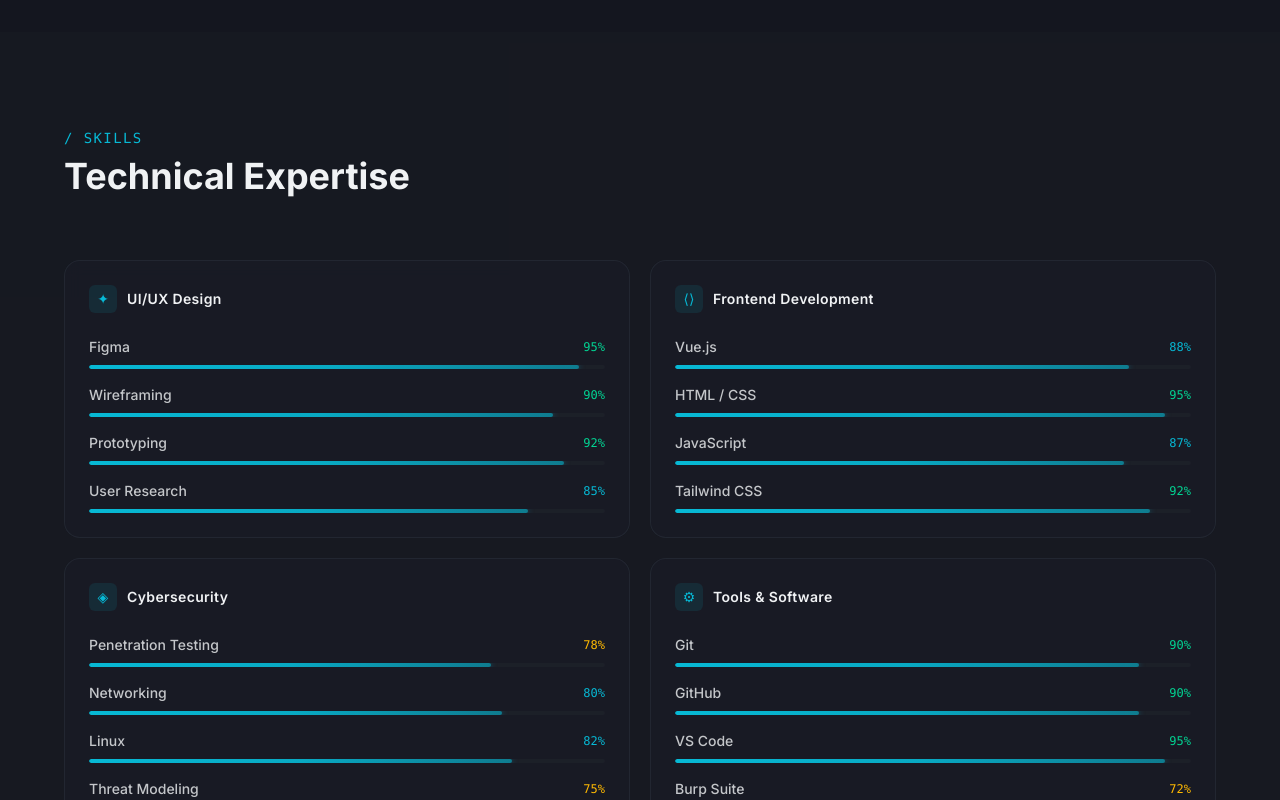
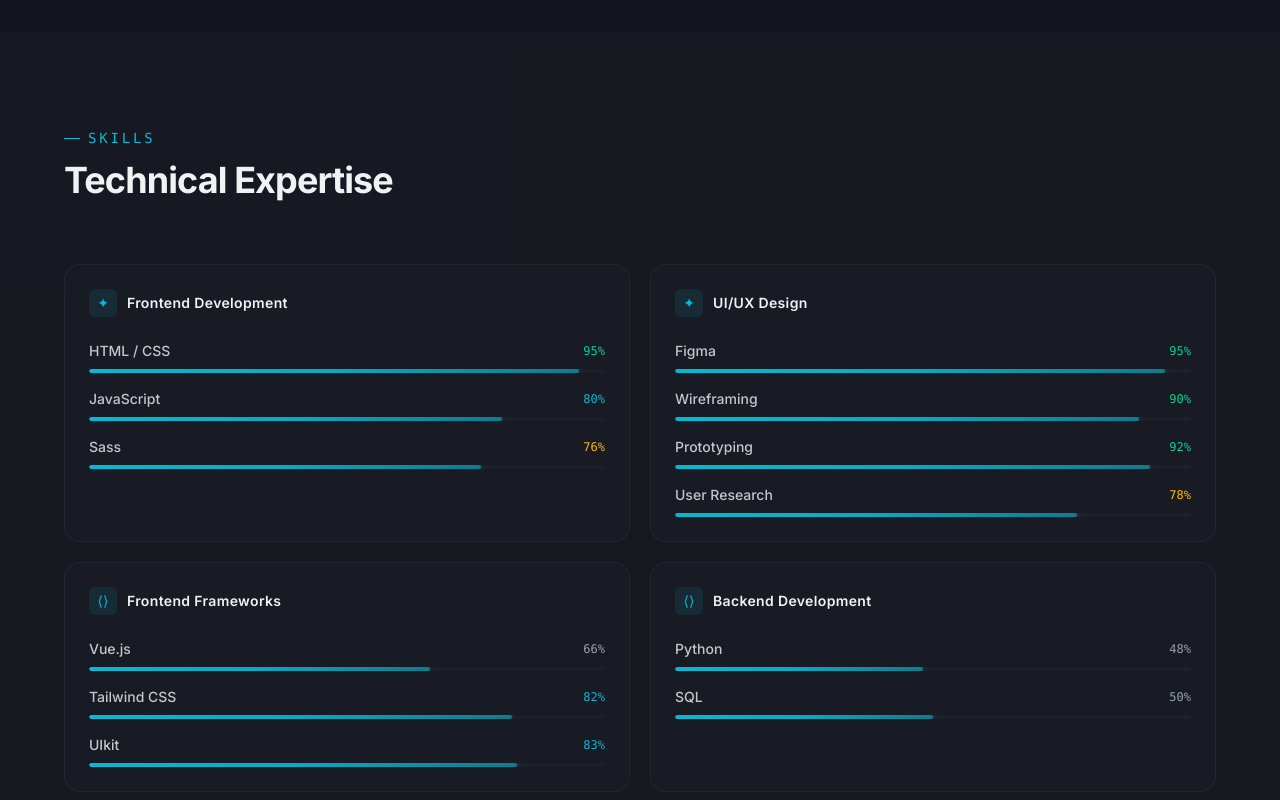
Before and after one commit to matthewarzola/BM_portfolio, a Vue app: page / in a window 1280 px wide. Shown: the part 3260-4060 px from the top of the page. Built offline with nearby package versions, Linux system fonts and the light colour scheme.

Commit message:
feat: update Skills section with new skill categories, improved layout, and animations

```diff
--- a/src/components/sections/Skills.vue
+++ b/src/components/sections/Skills.vue
@@ -5,33 +5,47 @@ import { ref, onMounted, onUnmounted } from 'vue'
 
 const categories = [
 	{
+		label: 'Frontend Development',
+		icon: '✦',
+		skills: [
+			{ name: 'HTML / CSS', level: 95 },
+			{ name: 'JavaScript', level: 80 },
+			{ name: 'Sass', level: 76 },
+		],
+	},
+	{
 		label: 'UI/UX Design',
 		icon: '✦',
 		skills: [
 			{ name: 'Figma', level: 95 },
 			{ name: 'Wireframing', level: 90 },
 			{ name: 'Prototyping', level: 92 },
-      { name: 'User Research', level: 85 },
+			{ name: 'User Research', level: 78 },
 		],
 	},
 	{
-    label: 'Frontend Development',
+		label: 'Frontend Frameworks',
 		icon: '⟨⟩',
 		skills: [
-      { name: 'Vue.js', level: 88 },
-      { name: 'HTML / CSS', level: 95 },
-      { name: 'JavaScript', level: 87 },
-      { name: 'Tailwind CSS', level: 92 },
+			{ name: 'Vue.js', level: 66 },
+			{ name: 'Tailwind CSS', level: 82 },
+			{ name: 'UIkit', level: 83 },
+		],
+	},
+	{
+		label: 'Backend Development',
+		icon: '⟨⟩',
+		skills: [
+			{ name: 'Python', level: 48 },
+			{ name: 'SQL', level: 50 },
 		],
 	},
 	{
 		label: 'Cybersecurity',
 		icon: '◈',
 		skills: [
-      { name: 'Penetration Testing', level: 78 },
-      { name: 'Networking', level: 80 },
-      { name: 'Linux', level: 82 },
-      { name: 'Threat Modeling', level: 75 },
+			{ name: 'Networking', level: 48 },
+			{ name: 'Linux', level: 50 },
 		],
 	},
 	{
@@ -41,7 +55,7 @@ const categories = [
 			{ name: 'Git', level: 90 },
 			{ name: 'GitHub', level: 90 },
 			{ name: 'VS Code', level: 95 },
-      { name: 'Burp Suite', level: 72 },
+
 		],
 	},
 ]
@@ -84,13 +98,17 @@ function delay(ci, si) {
 		<div class="max-w-6xl mx-auto" ref="sectionRef">
 
 			<!-- ── Header ──────────────────────────────────────────────────────── -->
-     <!-- Section Header -->
-      <Transition name="fade-up" appear>
-        <div v-if="inView" class="mb-16">
-          <p class="text-primary text-sm font-mono tracking-widest uppercase mb-2">/ skills</p>
-          <h2 class="text-3xl sm:text-4xl font-bold text-foreground">Technical Expertise</h2>
+			<div class="mb-16 transition-all duration-700 ease-out"
+				:class="inView ? 'opacity-100 translate-y-0' : 'opacity-0 translate-y-8'">
+				<p class="text-primary text-sm font-mono tracking-[0.2em] uppercase mb-3 flex items-center gap-2">
+					<span class="inline-block w-4 h-px bg-primary" aria-hidden="true" />
+					skills
+				</p>
+
+				<h2 class="text-3xl sm:text-4xl font-bold text-foreground tracking-tight">
+					Technical Expertise
+				</h2>
 			</div>
-      </Transition>
 
 			<!-- ── Grid ───────────────────────────────────────────────────────── -->
 			<div class="grid sm:grid-cols-2 gap-5">
```
Lines whose indentation alone changed are shown as unchanged.
